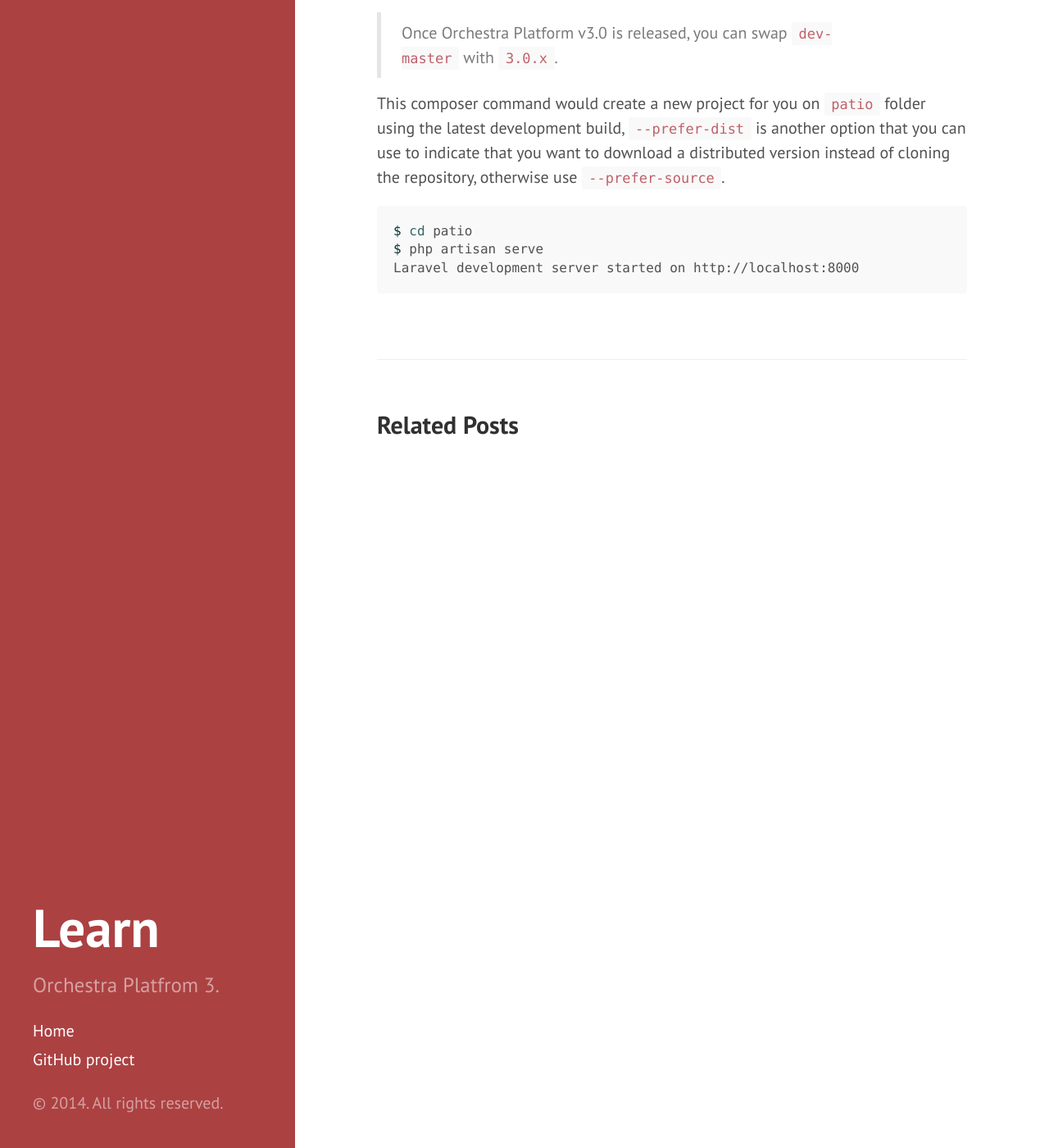
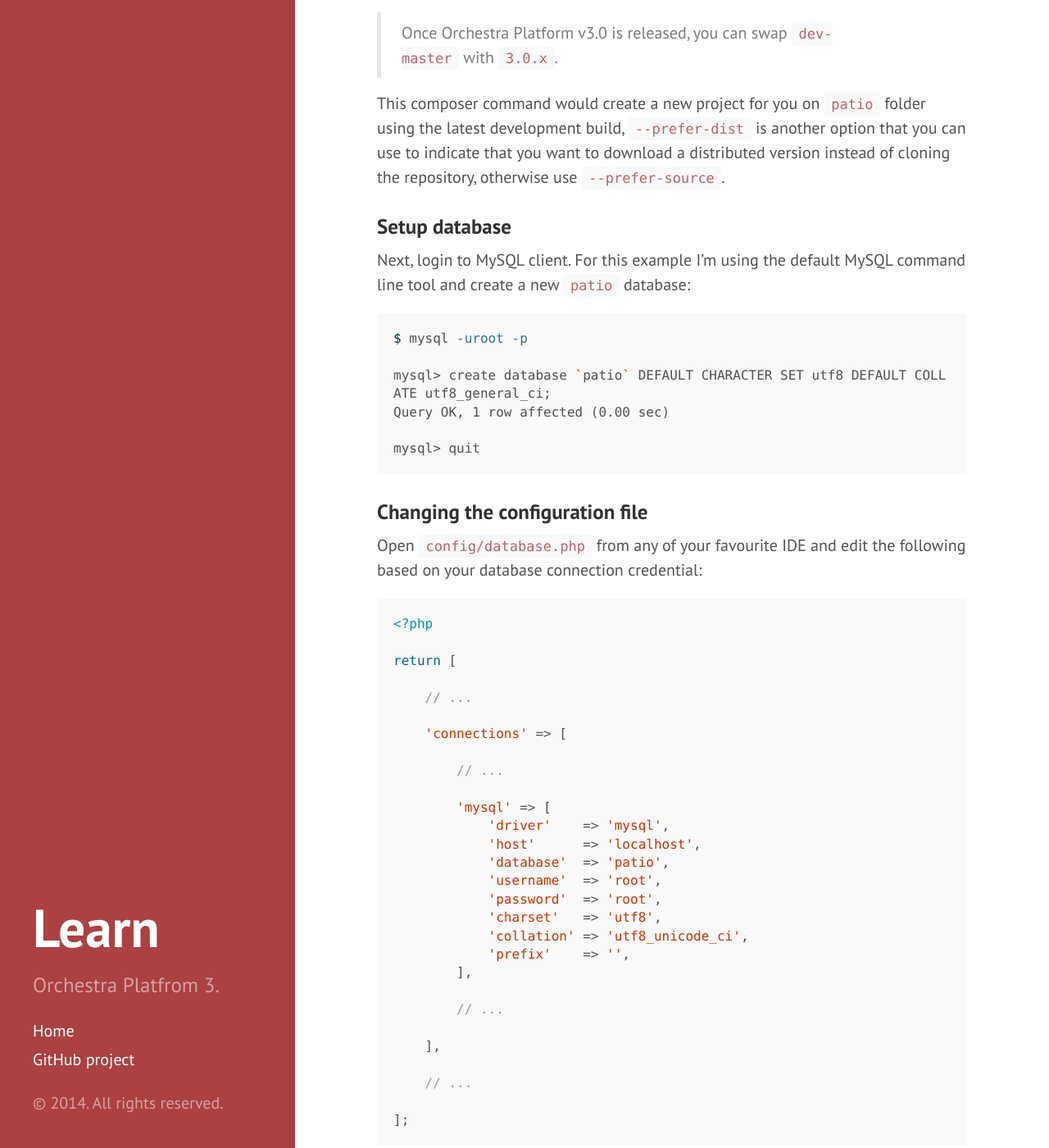
Before and after one commit to orchestral/learn, a Jekyll site: the page built from _posts/2014-11-30-installation.md, in a window 1280 px wide and 1400 px high, scrolled down 1153 px. Shown: the whole window at 82% size. Built offline with Jekyll 4.4.1, drawn with Linux system fonts in a browser that asks for light colours; Markdown is read by kramdown in place of the engine named in the settings; some of the changed text lies outside the part shown.

Commit message:
Add more guide.

````diff
--- a/_posts/2014-11-30-installation.md
+++ b/_posts/2014-11-30-installation.md
@@ -25,8 +25,68 @@ $ composer create-project orchestra/platform patio dev-master --prefer-dist --de
 
 This composer command would create a new project for you on `patio` folder using the latest development build, `--prefer-dist` is another option that you can use to indicate that you want to download a distributed version instead of cloning the repository, otherwise use `--prefer-source`.
 
+### Setup database
+
+Next, login to MySQL client. For this example I'm using the default MySQL command line tool and create a new `patio` database:
+
+```bash
+$ mysql -uroot -p
+
+mysql> create database `patio` DEFAULT CHARACTER SET utf8 DEFAULT COLLATE utf8_general_ci;
+Query OK, 1 row affected (0.00 sec)
+
+mysql> quit
+```
+
+### Changing the configuration file
+
+Open `config/database.php` from any of your favourite IDE and edit the following based on your database connection credential:
+
+```php
+<?php
+
+return [
+
+    // ...
+
+    'connections' => [
+
+        // ...
+
+        'mysql' => [
+            'driver'    => 'mysql',
+            'host'      => 'localhost',
+            'database'  => 'patio',
+            'username'  => 'root',
+            'password'  => 'root',
+            'charset'   => 'utf8',
+            'collation' => 'utf8_unicode_ci',
+            'prefix'    => '',
+        ],
+
+        // ...
+
+    ],
+
+    // ...
+
+];
+```
+
+
+
+### Using the built in PHP Server
+
+This is an easy approach to start using Orchestra Platform 3 without using either Apache or Nginx.
+
 ```bash
 $ cd patio
 $ php artisan serve
 Laravel development server started on http://localhost:8000
 ```
+
+> In the next tutorial, we will look into using Vaprobash.
+
+### Installation
+
+Now browse to <http://localhost:8000>, you should see the default Laravel 5 welcome page. Now let install Orchestra Platform, to do that simply browse to <http://localhost:8000/admin> and complete the installation process.
````
Also changed, not shown: other parts of _posts/2014-11-30-installation.md (+1 -1 lines).
